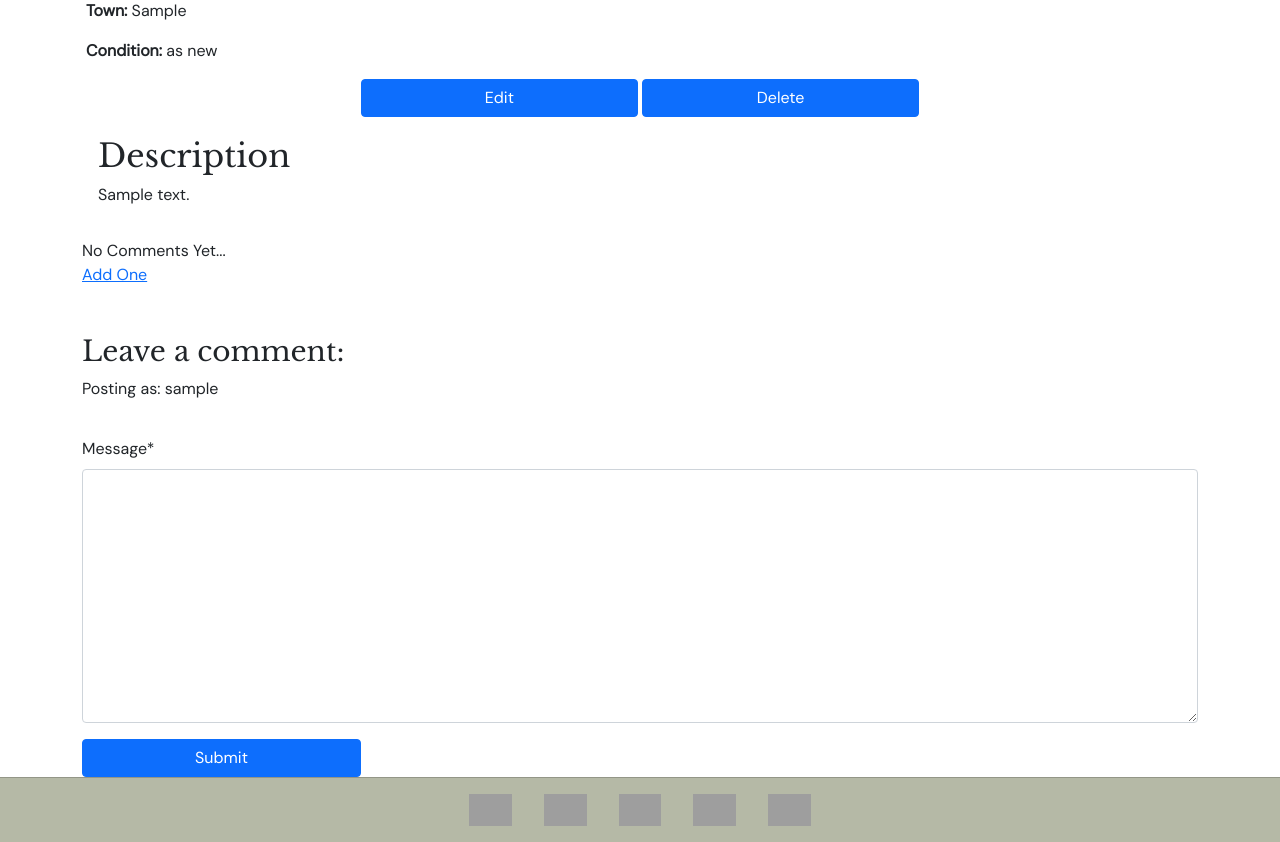
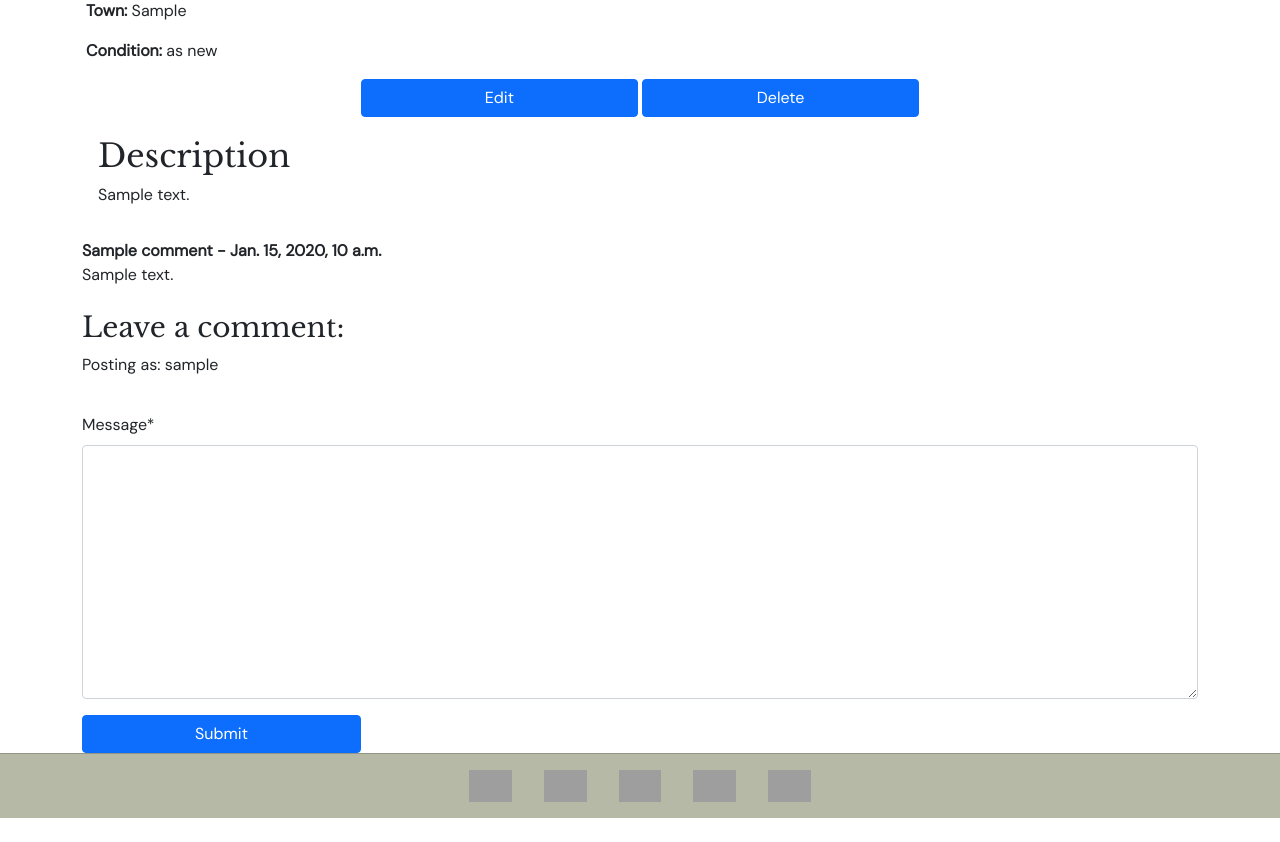
Before and after one commit to Louibens/PP4_FreeFurnitureHub, a Django app: page /furniture/1/ in a window 1280 px wide. Shown: the part 628-1470 px from the top of the page. After the commit the page ends 1446 px from the top, so only its background shows below. Run offline with Django 3.2, Linux system fonts and the light colour scheme; a user stored in the database is signed in; tables that the repository leaves empty hold one stand-in row (values such as "Sample post"); grey boxes marked "Sample" are stand-in pictures; parts of the project's set-up code (start-up, migrations or seed data) failed here and were passed over; some libraries are stand-ins or nearby versions; grey boxes are pictures that could not be loaded.

Commit message:
Set up the functionality for commenting

```diff
--- a/furniture/models.py
+++ b/furniture/models.py
@@ -106,13 +106,14 @@ class Furniture(models.Model):
 
 
 class Comment(models.Model):
+
     furniture_post = models.ForeignKey(Furniture, on_delete=models.CASCADE, related_name='comments')
     name = models.CharField(max_length=80)
     message = models.TextField()
     created_on = models.DateTimeField(auto_now_add=True)
 
     class Meta:
-        ordering = ['created_on']
+        ordering = ['-created_on']
 
     def __str__(self):
-        return f'Comment {self.message} by {self.user}'
+        return f'Comment {self.message} by {self.name}'
--- a/furniture/templates/furniture_detail.html
+++ b/furniture/templates/furniture/furniture_detail.html
@@ -3,6 +3,9 @@
 {% block title %} {{furniture_post.title}}{% endblock %}
 
 {% block content %}
+
+{% load crispy_forms_tags %}
+
     <div class="container">
         <div class="furniture-info mt-3 p-1">
             <div class="furniture-img">
@@ -29,28 +32,26 @@
                 <h2>Description</h2>
                 <p>{{ furniture_post.description|safe }}</p>
             </div>
+
             <!-- Comment box -->
-            {% if user.is_authenticated %}
 
-
-
-                {% if not furniture_item.comments.all %}
-                    No Comments Yet...<a href="#">Add One</a>
+                {% if not furniture_post.comments.all %}
+                    No Comments Yet...
                 {% else %}
-                    {% for comment in furniture_item.comments.all %}
+                    {% for comment in furniture_post.comments.all %}
                         <strong>
                             {{ comment.name }} -
                             {{ comment.created_on }}
                         </strong>
-                            {{ comment.body }}
+                            {{ comment.message }}
                     {% endfor %}
                 {% endif %}
                     <br></br>
                 <h3>Leave a comment:</h3>
 
-
+                {% if user.is_authenticated %}
                 <p>Posting as: {{ user.username }}</p>
-                <form method="post" style="margin-top: 1.3em;">
+                <form method="POST" style="margin-top: 1.3em;">
                     {{ comment_form | crispy }}
                     {% csrf_token %}
                     <button type="submit" class="btn btn-primary w-25">Submit</button>
--- a/furniture/views.py
+++ b/furniture/views.py
@@ -12,7 +12,7 @@ from .forms import FurnitureForm, CommentForm
 
 class AddFurniture(LoginRequiredMixin, CreateView):
     """Add furniture """
-    template_name = "add_furniture.html"
+    template_name = "furniture/add_furniture.html"
     model = Furniture
     form_class = FurnitureForm
     success_url = "/furniture/"
@@ -25,17 +25,13 @@ class AddFurniture(LoginRequiredMixin, CreateView):
 class FurnitureItems(ListView):
     """View all furniture items"""
 
-    template_name = "furniture_items.html"
+    template_name = "furniture/furniture_items.html"
     model = Furniture
     context_object_name = "furniture_items"
 
 
 class FurnitureDetail(DetailView):
     """View a single item of furniture"""
-
-    # template_name = "furniture/furniture_detail.html"
-    # model = Furniture
-    # context_object_name = "furniture_item"
 
     def get(self, request, pk, *args, **kwargs):
         queryset = Furniture.objects
@@ -44,7 +40,7 @@ class FurnitureDetail(DetailView):
 
         return render(
             request,
-            "furniture_detail.html",
+            "furniture/furniture_detail.html",
             {
                 "furniture_post": furniture_post,
                 "comments": comments,
@@ -62,18 +58,19 @@ class FurnitureDetail(DetailView):
             comment_form.instance.email = request.user.email
             comment_form.instance.name = request.user.username
             comment = comment_form.save(commit=False)
-            comment.post = post
+            comment.post = furniture_post
             comment.save()
         else:
             comment_form = CommentForm()
 
         return render(
             request,
-            "furniture_detail.html",
+            "furniture/furniture_detail.html",
             {
                 "furniture_post": furniture_post,
                 "comments": comments,
-                "comment_form": comment_form,
+                "comment_form": CommentForm()
+
 
             },
         )
--- a/home/templates/index.html
+++ b/home/templates/home/index.html
@@ -27,7 +27,7 @@
         <div class="text-center"><h2>Recently Posted</h2></div>
         <div class="container d-flex flex-row flex-wrap justify-content-center">
             {% for furniture in furniture_items %}
-            <a href="#" class="img-container">
+            <a href="" class="img-container">
                 <img src="{{furniture.image.url}}" alt="{{furniture.image_alt}}">
                 <div class="centered">
                     <h2>{{furniture.title}}</h2>
--- a/home/views.py
+++ b/home/views.py
@@ -8,5 +8,9 @@ from furniture.models import Furniture
 class Index(generic.ListView):
     model = Furniture
     queryset = Furniture.objects.order_by('-posted_date')
-    template_name = 'index.html'
+    template_name = 'home/index.html'
     paginate = 6
+    context_object_name = 'furniture_items'
+
+    def get_queryset(self):
+        return self.model.objects.all()[:3]
```
Also changed, not shown: furniture/templates/furniture/add_furniture.html (renamed from furniture/templates/add_furniture.html), furniture/templates/furniture/furniture_items.html (renamed from furniture/templates/furniture_items.html).
